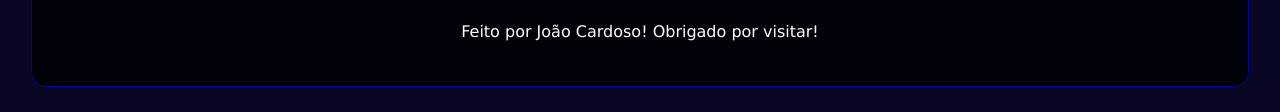
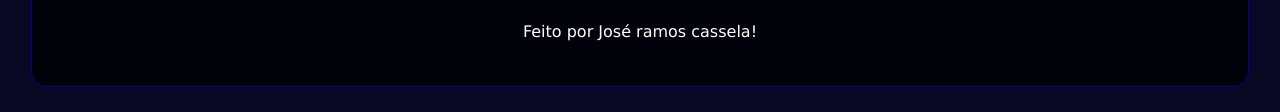
Before and after one commit to JOSEURSO/Meu-Portifolio, a plain HTML site: page index.html in a window 1280 px wide. Shown: the part 3398-3510 px from the top of the page. Drawn offline with Linux system fonts and the light colour scheme.

Commit message:
Update index.html

```diff
--- a/index.html
+++ b/index.html
@@ -224,7 +224,7 @@
       </a>
     </div>
     <div class="agradecimento">
-      <p>Feito por João Cardoso! Obrigado por visitar!
+      <p>Feito por José ramos cassela!
       </p>
     </div>
   </footer>
```
